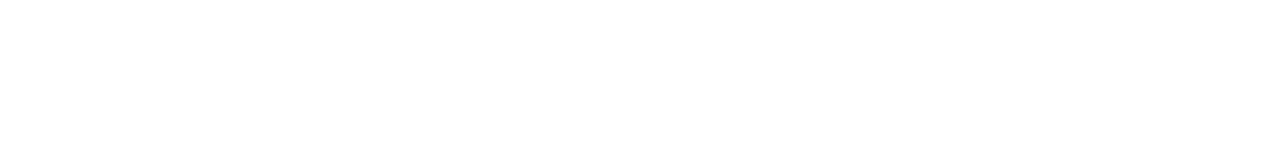
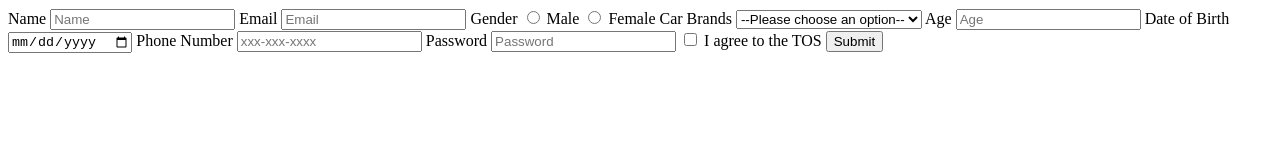
Before and after one commit to acciojob/signup-form-car-avinashyadav9, a website: page main.html in a window 1280 px wide. Drawn offline with Linux system fonts and the light colour scheme.

Commit message:
created a submission

```diff
--- a/main.html
+++ b/main.html
@@ -8,6 +8,48 @@
 
 <body>
 	<!-- the entire body must be written by student -->
+	<form method="post">
+        <label for="name">Name</label>
+        <input type="text" id="name" name="name" placeholder="Name" required>
+
+        <label for="email">Email</label>
+        <input type="email" id="email" name="email" placeholder="Email" required>
+
+        <label>Gender</label>
+        <input type="radio" id="gender_m" name="gender"  required>
+        <label for="gender_m">Male</label>
+        <input type="radio" id="gender_f" name="gender"  required>
+        <label for="gender_f">Female</label>
+
+        <label for="cars">Car Brands</label>
+        <select  id="cars"  name="cars" required>
+            <option value="" disabled selected>--Please choose an option--</option>
+            <option value="toyota">Toyota</option>
+            <option value="honda">Honda</option>
+            <option value="ford">Ford</option>
+            <option value="bmw">BMW</option>
+            <option value="audi">Audi</option>
+        </select>
+
+        <label for="age">Age</label>
+        <input type="number" id="age" name="age" placeholder="Age" required>
+
+        <label for="dob">Date of Birth</label>
+        <input type="date" id="dob" name="dob" required>
+
+        <label for="tel">Phone Number</label>
+        <input type="tel" id="tel" name="tel" placeholder="xxx-xxx-xxxx">
+
+        <label for="password">Password</label>
+        <input type="password" id="password" name="password" placeholder="Password" required>
+
+        <label>
+            <input type="checkbox" id="tos" name="tos" required>
+            I agree to the TOS
+        </label>
+
+        <button type="submit">Submit</button>
+    </form>
     <script type="text/javascript" src="./script.js">
 </script>
 
```
